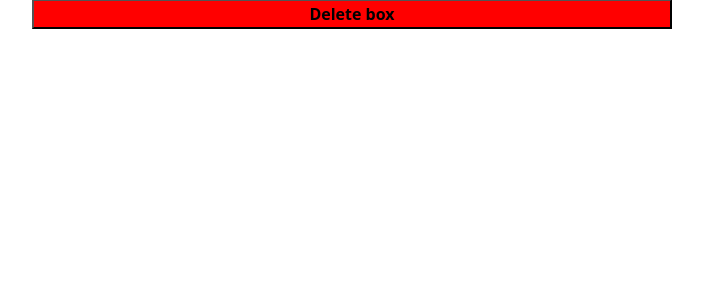
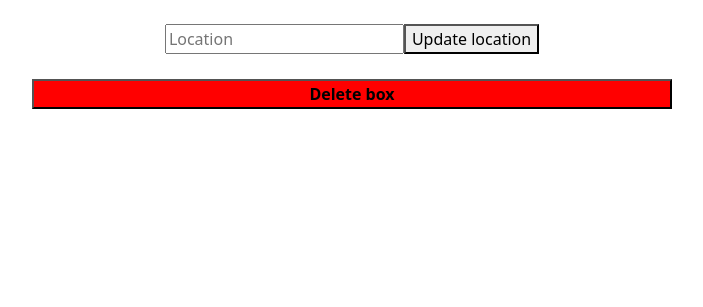
Before and after one commit to TAG-Epic/lagerplass, a Flask app: page /boxes/1 in a window 1280 px wide. Shown: the part 493-800 px from the top of the page, without its empty margins (288-991 px from the left). Run offline with Flask 2, Linux system fonts and the light colour scheme; a database or web service that is not in the repository returns one stand-in record (values such as "Sample title").

Commit message:
Feat: Edit box location

```diff
--- a/app.py
+++ b/app.py
@@ -15,6 +15,7 @@ boxes_table = db["boxes"]
 
 secure = bool(env.get("SECURE"))
 
+
 def better_redirect(url):
     if secure:
         return redirect("https://%s%s" % (request.headers["host"], url))
@@ -30,6 +31,12 @@ def create_box():
     })
 
     return better_redirect("/boxes/%s" % box_id)
+
+
+@app.route("/boxes/<string:box_id>/location", methods=["POST"])
+def edit_box_location(box_id):
+    boxes_table.update_one({"_id": box_id}, {"$set": {"location": request.args["location"]}})
+    return "Ok."
 
 
 @app.route("/items", methods=["POST"])
--- a/templates/boxinfo.jinja2
+++ b/templates/boxinfo.jinja2
@@ -15,13 +15,19 @@
         function addItem() {
             let selected_item = $("option:selected").val();
             fetch(`/boxes/{{ box_id }}/items/${selected_item}`, {method: "POST"}).then((h) => {
-               location.reload();
+                location.reload();
             });
         }
+
         function deleteBox() {
             fetch("/boxes/{{ box_id }}", {method: "DELETE"}).then((h) => {
-               history.back();
+                history.back();
             });
+        }
+
+        function updateLocation() {
+            fetch("/boxes/{{ box_id }}/location?" +
+                new URLSearchParams({"location": $(".location-input").val()}).toString(), {method: "POST"}).then((h) => {location.reload()})
         }
 
     </script>
@@ -89,6 +95,11 @@
             </div>
         </div>
         <img src="/boxes/{{ box_id }}/qr" alt="QR code" style="width: 200px; height: 200px; margin: auto;">
+        <div class="location-update-dialog d-flex justify-content-center"
+             style="margin-top: 25px; margin-bottom: 25px;">
+            <input class="location-input" placeholder="Location">
+            <button onclick="updateLocation()">Update location</button>
+        </div>
         <button style="background-color: red; width: 50%; margin: auto;" onclick="deleteBox()"><b>Delete box</b>
         </button>
     </div>
```
